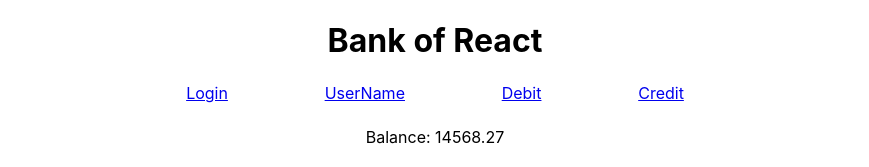
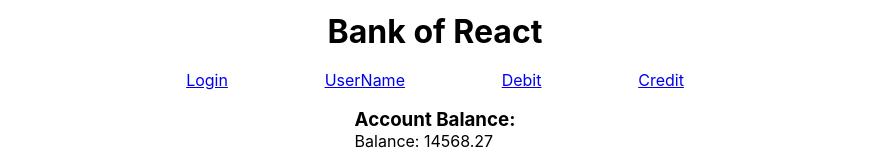
Before and after one commit to farihaorna23/Bank_Website, a React (Create React App) app: page / in a window 1280 px wide. Shown: the part 630-797 px from the top of the page, without its empty margins (205-1074 px from the left). Built offline with nearby package versions, Linux system fonts and the light colour scheme; no server answers.

Commit message:
added navbar component and started working on the debit component

```diff
--- a/src/App.js
+++ b/src/App.js
@@ -47,11 +47,7 @@ class App extends Component {
 
     }
 
-    addDebit = (e) => {
-
-    }
-
-    addCredit = (e) => {
+    addDebit = (e,debitinfo) => {
 
     }
 
--- a/src/components/AccountBalance.js
+++ b/src/components/AccountBalance.js
@@ -1,11 +1,12 @@
-import React, {Component} from 'react';
+import React, { Component } from 'react';
 
 class AccountBalance extends Component {
   render() {
     return (
-        <div>
-          Balance: {this.props.accountBalance}
-        </div>
+      <div>
+        <h3>Account Balance:</h3>
+        <p>Balance: {this.props.accountBalance}</p>
+      </div>
     );
   }
 }
--- a/src/components/Debits.js
+++ b/src/components/Debits.js
@@ -1,16 +1,26 @@
-const Debits = (props)=>{
-    let debitsView =()=>{
-        const{debits} = props;
-        return debits.map((debit) =>{
-            let date= debit.date.slice(0,10);
+const Debits = (props) => {
+    let debitsView = () => {
+        const { debits } = props;
+        return debits.map((debit) => {
+            let date = debit.date.slice(0, 10);
             return <li key={debit.id}>{debit.amount}{debit.description}{date}</li>
         })
     }
 
-    return(
+    return (
         <div>
             <h1>Debits</h1>
-            {debitsView()}
+            <ul>
+                {debitsView()}
+            </ul>
+
+            <form>
+                <input type="text" />
+                <input type="text" />
+                <input type="submit" value="Add Debit" />
+            </form>
+
+            <Navbar />
         </div>
     )
 
--- a/src/components/Home.js
+++ b/src/components/Home.js
@@ -1,23 +1,16 @@
-import React, {Component} from 'react';
+import React, { Component } from 'react';
 import AccountBalance from './AccountBalance';
-import {Link} from 'react-router-dom';
+import Navbar from './Navbar'
 
 class Home extends Component {
   render() {
     return (
-        <div className="container">
-          <img src="https://images.unsplash.com/photo-1550565118-3a14e8d0386f?ixid=MnwxMjA3fDB8MHxwaG90by1wYWdlfHx8fGVufDB8fHx8&ixlib=rb-1.2.1&auto=format&fit=crop&w=1170&q=80" alt="bank"/>
-          <h1>Bank of React</h1>
-
-          <div className="links">
-          <Link to="/login">Login</Link>
-          <Link to="/userProfile">UserName</Link>
-          <Link to="/debits">Debit</Link>
-          <Link to="/userProfile">Credit</Link>
-          </div>
-
-          <AccountBalance accountBalance={this.props.accountBalance}/>
-        </div>
+      <div className="container">
+        <img src="https://images.unsplash.com/photo-1550565118-3a14e8d0386f?ixid=MnwxMjA3fDB8MHxwaG90by1wYWdlfHx8fGVufDB8fHx8&ixlib=rb-1.2.1&auto=format&fit=crop&w=1170&q=80" alt="bank" />
+        <h1>Bank of React</h1>
+        <Navbar/>
+        <AccountBalance accountBalance={this.props.accountBalance} />
+      </div>
     );
   }
 }
--- /dev/null
+++ b/src/components/Navbar.js
@@ -0,0 +1,13 @@
+import { Link } from 'react-router-dom';
+function Navbar(){
+    return(
+        <div className="links">
+        <Link to="/login">Login</Link>
+        <Link to="/userProfile">UserName</Link>
+        <Link to="/debits">Debit</Link>
+        <Link to="/userProfile">Credit</Link>
+      </div>
+    );
+}
+
+export default Navbar;
```
